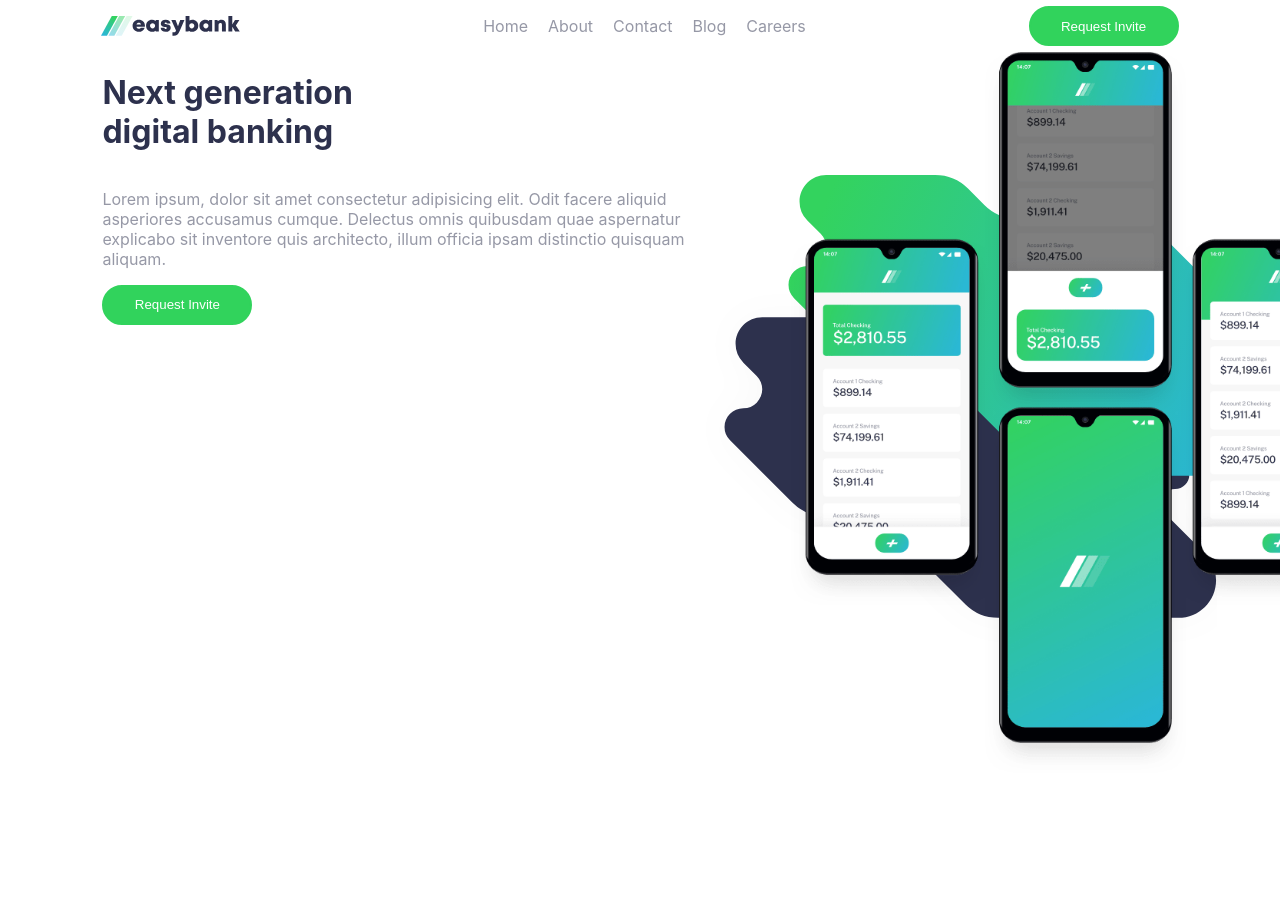
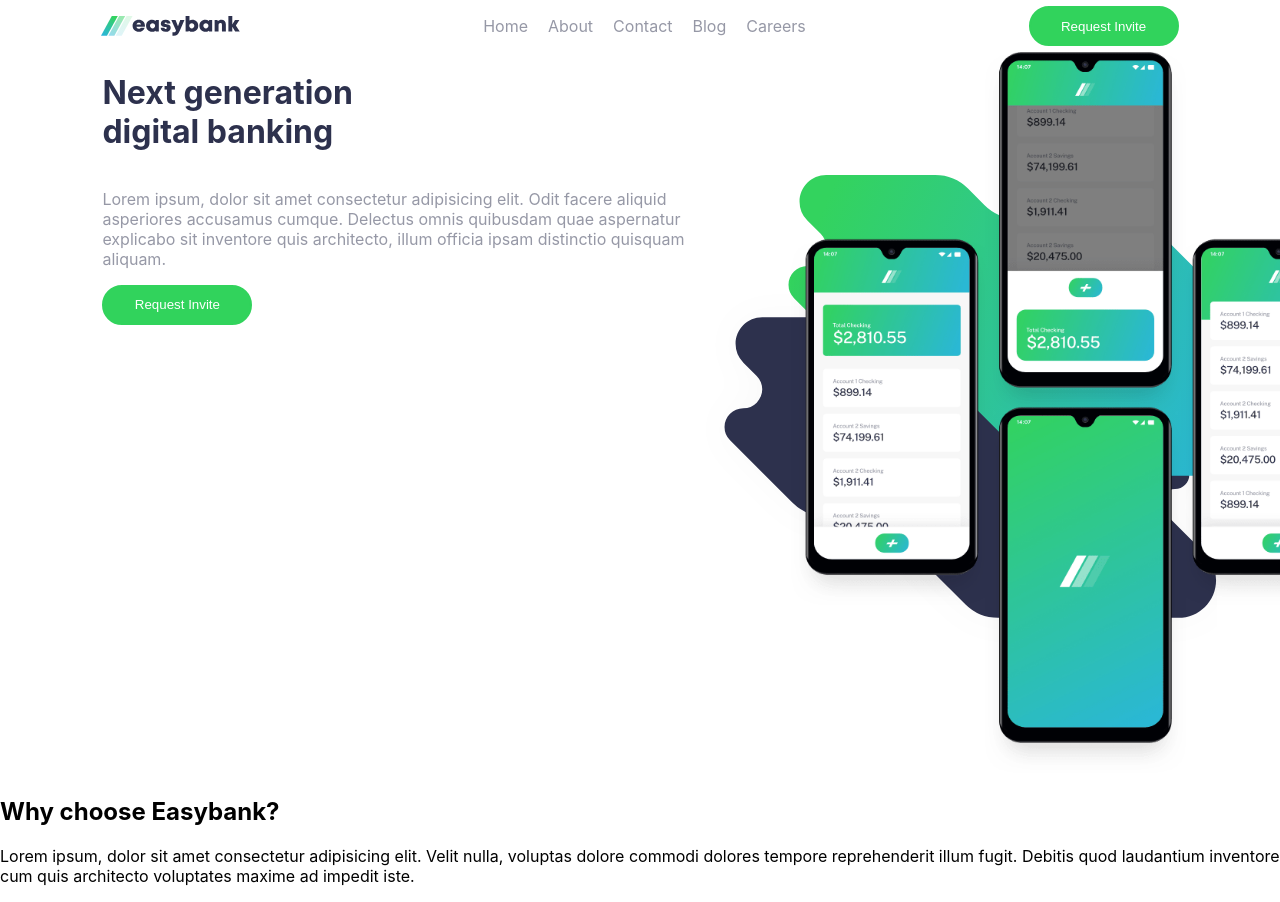
Before and after one commit to steven-mpawulo/easybank-landing-page, a React (Create React App) app: page / in a window 1280 px wide. Shown: the top 902 px of the page. Before the commit the page ends 800 px from the top, so only its background shows below. Built offline with nearby package versions, Linux system fonts and the light colour scheme.

Commit message:
writes half of the html for the second dection

```diff
--- a/src/components/main/Main.js
+++ b/src/components/main/Main.js
@@ -16,7 +16,10 @@
                 <img src={MockUps} alt="mock ups" className='mock-ups'/>
             </div>
         </div>
-        <div className="second-section"></div>
+        <div className="second-section">
+            <h2>Why choose Easybank?</h2>
+            <p>Lorem ipsum, dolor sit amet consectetur adipisicing elit. Velit nulla, voluptas dolore commodi dolores tempore reprehenderit illum fugit. Debitis quod laudantium inventore cum quis architecto voluptates maxime ad impedit iste.</p>
+        </div>
         <div className="third-section"></div>
     </main>
   )
```
Also changed, not shown: src/common/ServicesCard/ServicesCard.js (added), src/common/ServicesCard/servicescard.css (added).
